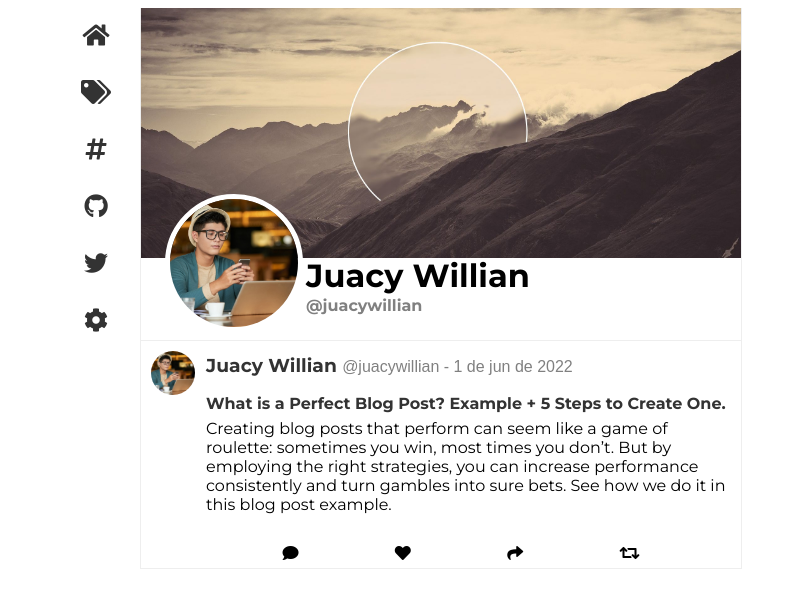
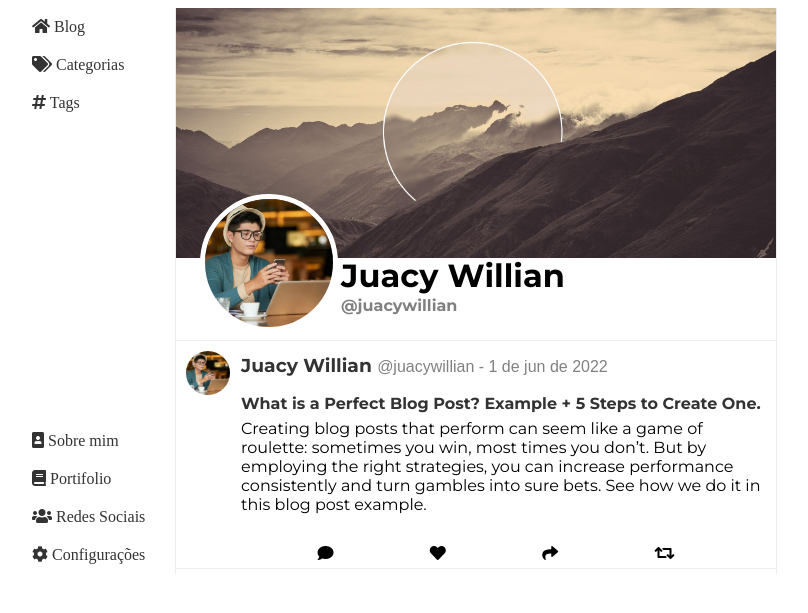
Before and after one commit to JuacyWillian/meu-blog, a Flask app: page / in a window 1280 px wide. Shown: the top 613 px of the page, without its empty margins (238-1046 px from the left). Run offline with Flask 2, Linux system fonts and the light colour scheme; some libraries are stand-ins or nearby versions.

Commit message:
ajuste fino

```diff
--- a/app/static/css/style.css
+++ b/app/static/css/style.css
@@ -4,7 +4,7 @@ nav .navbar {
 }
 
 .navbar {
-  width: 88px;
+  width: 150px;
   display: flex;
   flex-direction: column;
 
@@ -18,19 +18,19 @@ nav .navbar {
     width: 48px;
     height: 48px;
     */
-  margin: 5px auto;
-  padding: 10px;
+  /* margin: 5px 2px; */
+  padding: 10px 5px;
 
-  text-align: center;
+  text-align: left;
   text-decoration: none;
-  font-size: x-large;
+  font-size: 12pt;
 
   color: #333;
 }
 
 .container {
   margin: 5px auto;
-  max-width: 700px;
+  max-width: 750px;
   display: flex;
 }
 
@@ -147,3 +147,7 @@ header h1 {
   height: 32px;
   margin: auto;
 }
+
+.separador {
+  height: 300px;
+}
--- a/app/templates/_blog.html
+++ b/app/templates/_blog.html
@@ -1,29 +1,58 @@
 {% extends '_base.html' %}
 
-{% block pagetitle_base %}Blog do Will :: {% block pagetitle %}{% endblock %}{% endblock pagetitle_base %}
+{% block pagetitle_base %}Blog do Will ::
+{% block pagetitle %}{% endblock %}
+{% endblock pagetitle_base %}
 
 {% block content_base %}
 
 <div class="container">
   <nav class="navbar">
-    <a href="{{ url_for('core.index') }}" class="navbar-item"><i class="fas fa-home"></i></a>
-    <a href="#" class="navbar-item"><i class="fas fa-tags"></i></a>
-    <a href="#" class="navbar-item"><i class="fas fa-hashtag"></i></a>
+    <a href="{{ url_for('core.index') }}" class="navbar-item">
+      <i class="fas fa-home"></i>
+      <span class="navbar-item-tag">Blog</span>
+    </a>
+    <a href="#" class="navbar-item">
+      <i class="fas fa-tags"></i>
+      <span class="navbar-item-tag">Categorias</span>
+    </a>
+    <a href="#" class="navbar-item">
+      <i class="fas fa-hashtag"></i>
+      <span class="navbar-item-tag">Tags</span>
+    </a>
+    <div class="separador"></div>
 
-    <a href="#" class="navbar-item"><i class="fab fa-github"></i></a>
-    <a href="#" class="navbar-item"><i class="fab fa-twitter"></i></a>
-    <a href="#" class="navbar-item"><i class="fas fa-cog"></i></a>
+    <a href="#" class="navbar-item">
+      <i class="fas fa-portrait"></i>
+      <span class="navbar-item-tag">Sobre mim</span>
+    </a>
+    <a href="#" class="navbar-item">
+      <i class="fas fa-book"></i>
+      <span class="navbar-item-tag">Portifolio</span>
+    </a>
+    <a href="#" class="navbar-item">
+      <i class="fas fa-users"></i>
+      <span class="navbar-item-tag">Redes Sociais</span>
+    </a>
+    <a href="#" class="navbar-item">
+      <i class="fas fa-cog"></i>
+      <span class="navbar-item-tag">Configurações</span>
+    </a>
   </nav>
   <div class="main-content">
     <header>
       <div class="cover_container">
-        <img src="{{ url_for('static', filename='img/cover.jpg') }}" alt="" class="cover"><br>
+        <img src="{{ url_for('static', filename='img/cover.jpg') }}" alt="" class="cover">
+        <br>
       </div>
-      <img src="{{ url_for('static', filename='img/avatar.jpg' ) }}" alt="" class="avatar"><br>
+      <img src="{{ url_for('static', filename='img/avatar.jpg' ) }}" alt="" class="avatar">
+      <br>
       <h1>{{ name }}</h1>
       <h2 class="subtitle">@{{ username }}</h2>
     </header>
-    <main class="content">{% block content %}{% endblock %}</main>
+    <main class="content">
+      {% block content %}{% endblock %}
+    </main>
     <footer></footer>
   </div>
 </div>
```
Also changed, not shown: app/templates/index.html (indentation only).
